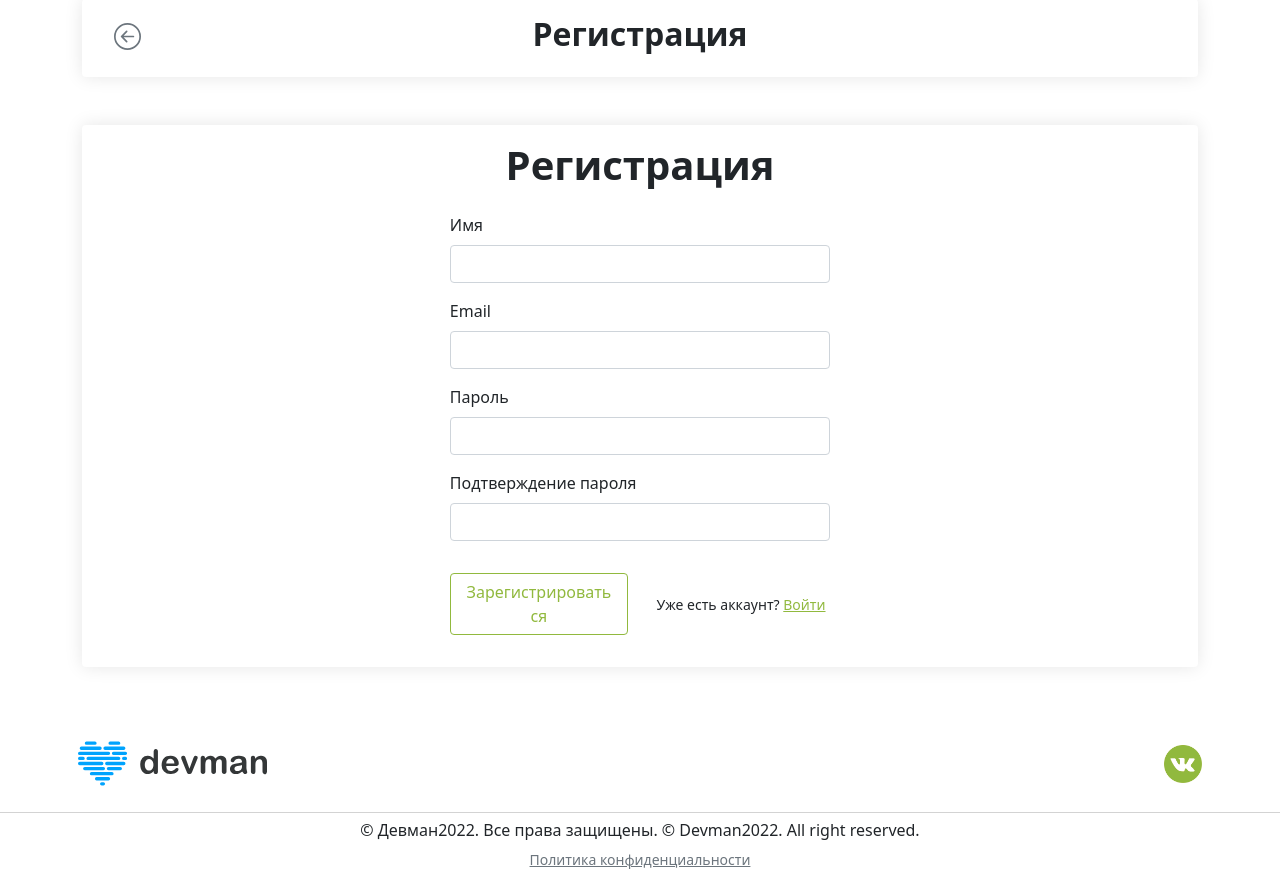
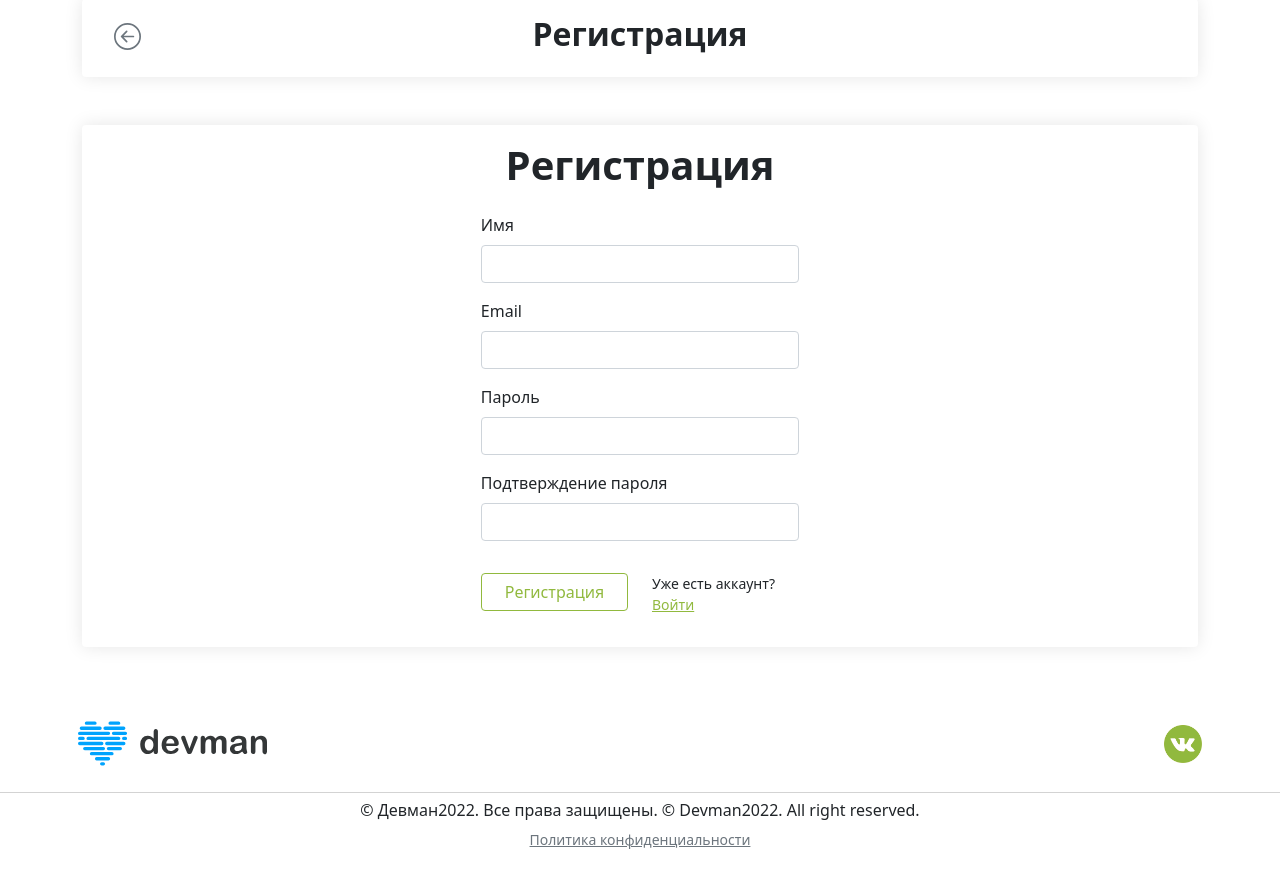
Before and after one commit to GenmaHimmuro/foodplan_site, a Django app: page /accounts/register/ in a window 1280 px wide. Shown: the part 118-996 px from the top of the page. After the commit the page ends 967 px from the top, so only its background shows below. Run offline with Django 5.2, Linux system fonts and the light colour scheme; parts of the project's set-up code (start-up, migrations or seed data) failed here and were passed over.

Commit message:
Update registration.html

```diff
--- a/templates/registration.html
+++ b/templates/registration.html
@@ -86,7 +86,7 @@
                         </div>
                         <div class="row mb-3">
                             <div class="col-12 col-sm-6 mt-3">
-                                <button type="submit" class="btn w-100 btn-outline-success shadow-none foodplan_green foodplan__border_green">Зарегистрироваться</button>
+                                <button type="submit" class="btn w-100 btn-outline-success shadow-none foodplan_green foodplan__border_green">Регистрация</button>
                             </div>
                             <div class="col-12 col-sm-6 mt-3 d-flex justify-content-center align-items-center">
                                 <small>Уже есть аккаунт? <a href="{% url 'accounts:login' %}" class="link-dark foodplan_green">Войти</a></small>
```
